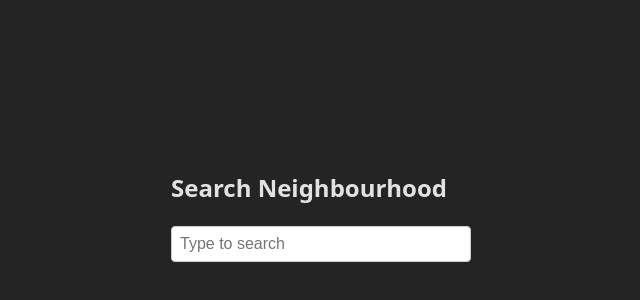
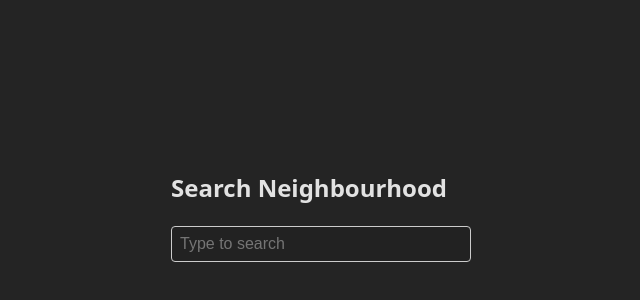
Before and after one commit to davilink92/autocomplete-kasavo, a React (Vite) app: page / in a window 1280 px wide. Shown: the part 194-494 px from the top of the page, without its empty margins (319-959 px from the left). Built offline with nearby package versions, Linux system fonts and the light colour scheme.

Commit message:
fix: css to handle light theme

```diff
--- a/src/components/Autocomplete/autocomplete.module.scss
+++ b/src/components/Autocomplete/autocomplete.module.scss
@@ -15,6 +15,8 @@ $border-color: #444;
     border: 1px solid #ccc;
     border-radius: 4px;
     outline: none;
+    background-color: $background-light;
+    color: $primary-color;
   }
 
   .dropdown {
```
